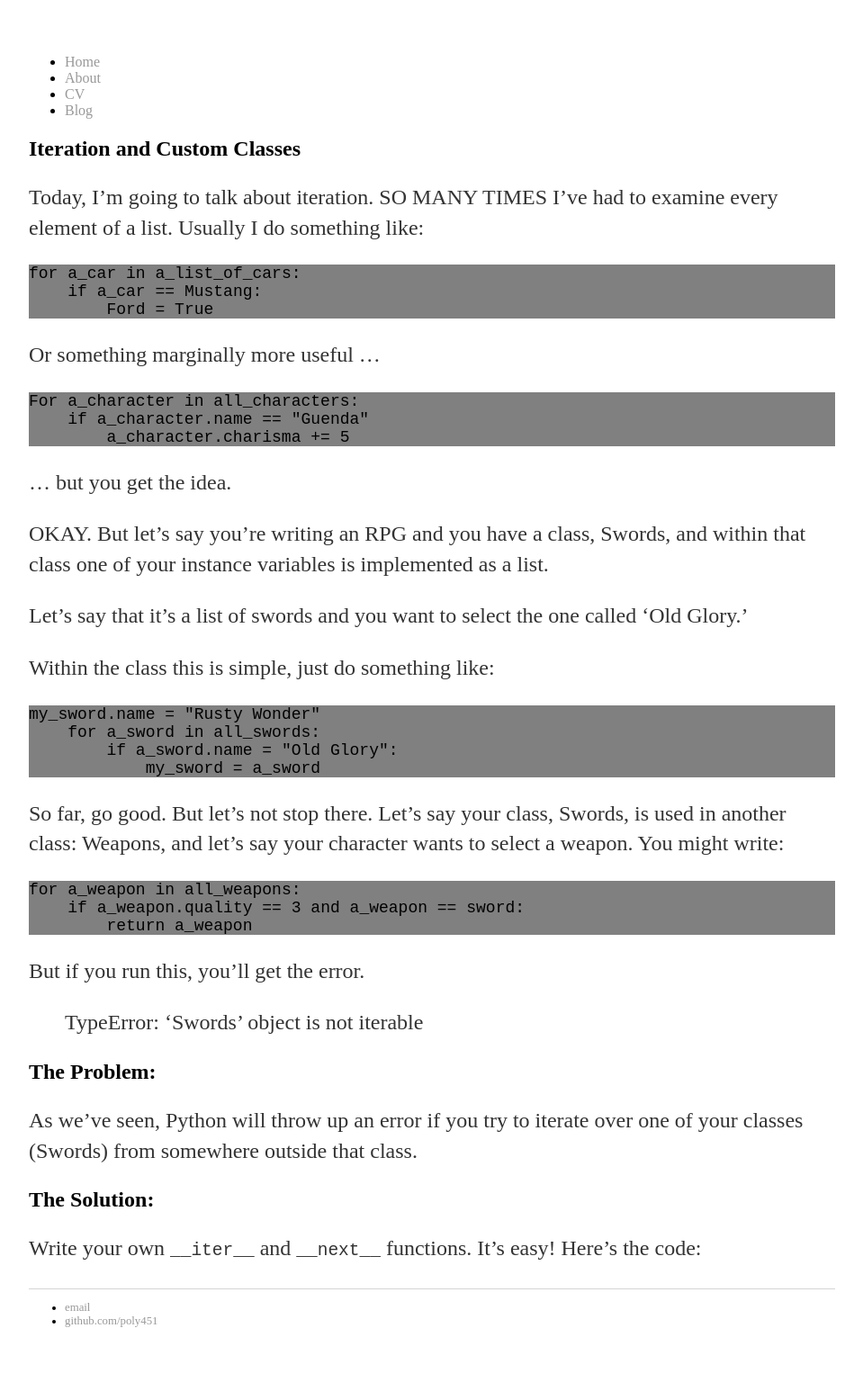
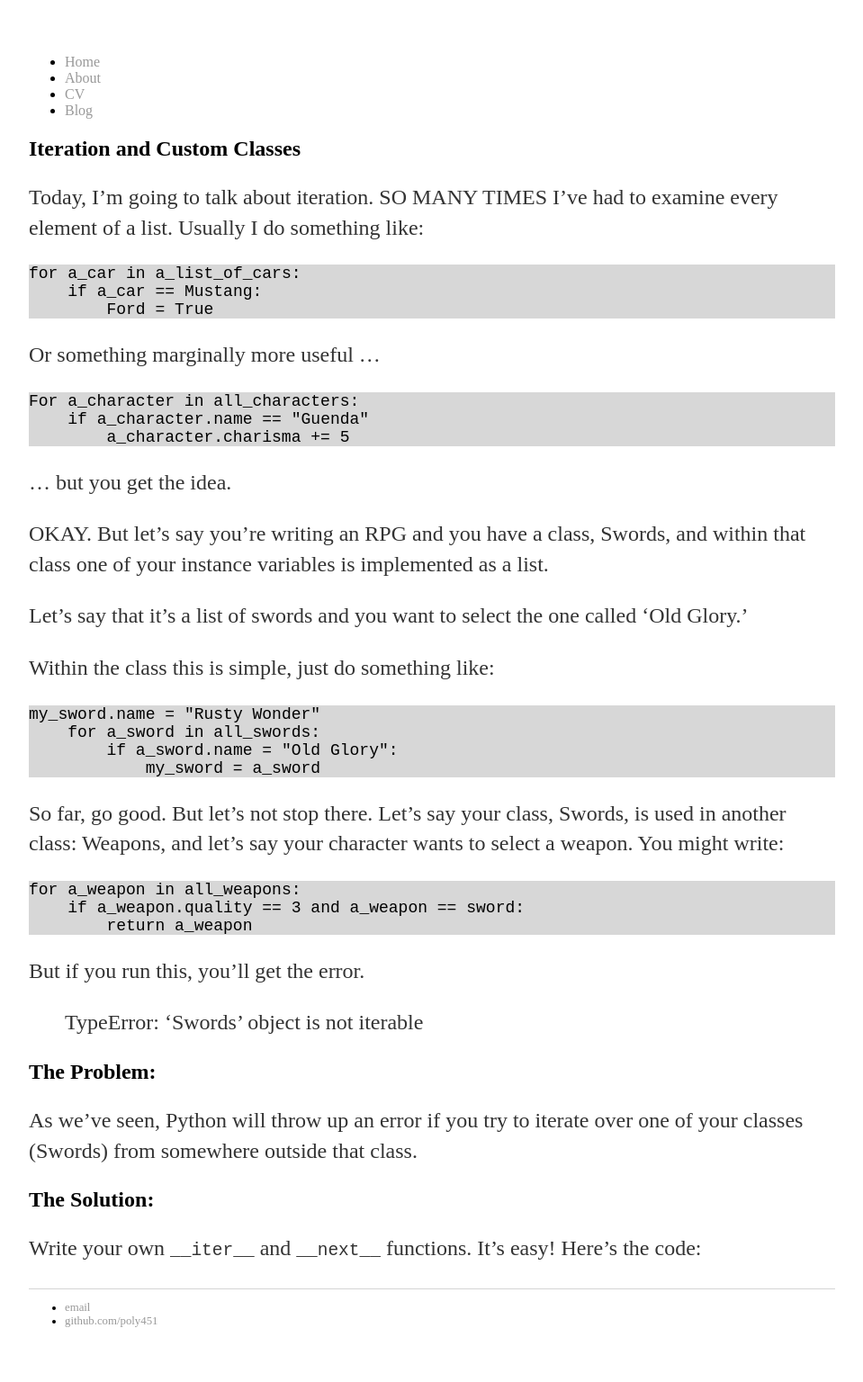
Before and after one commit to poly451/poly451.github.io, a Jekyll site: the page built from _posts/2019-04-28-this-is-an-experiment.md, in a window 1280 px wide. Shown: the whole page at 90% size, without its empty margins (160-1119 px from the left). Built offline with Jekyll 4.4.1, drawn with Linux system fonts in a browser that asks for light colours.

Commit message:
Update exp01.css

```diff
--- a/css/exp01.css
+++ b/css/exp01.css
@@ -25,7 +25,7 @@ footer {
 pre.highlight {
     font-size:18px;
     /* background: #fffbdd;  light yellow */
-    background: grey;
+    background: #d7d7d7;
 }
 div.highlight {
     font-size:18px;
```
